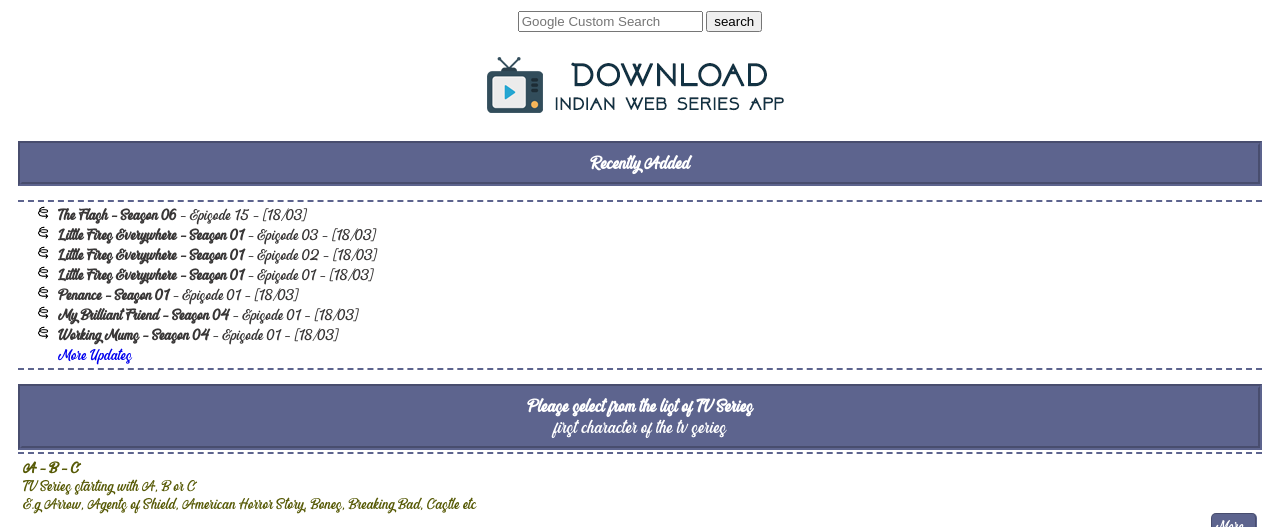
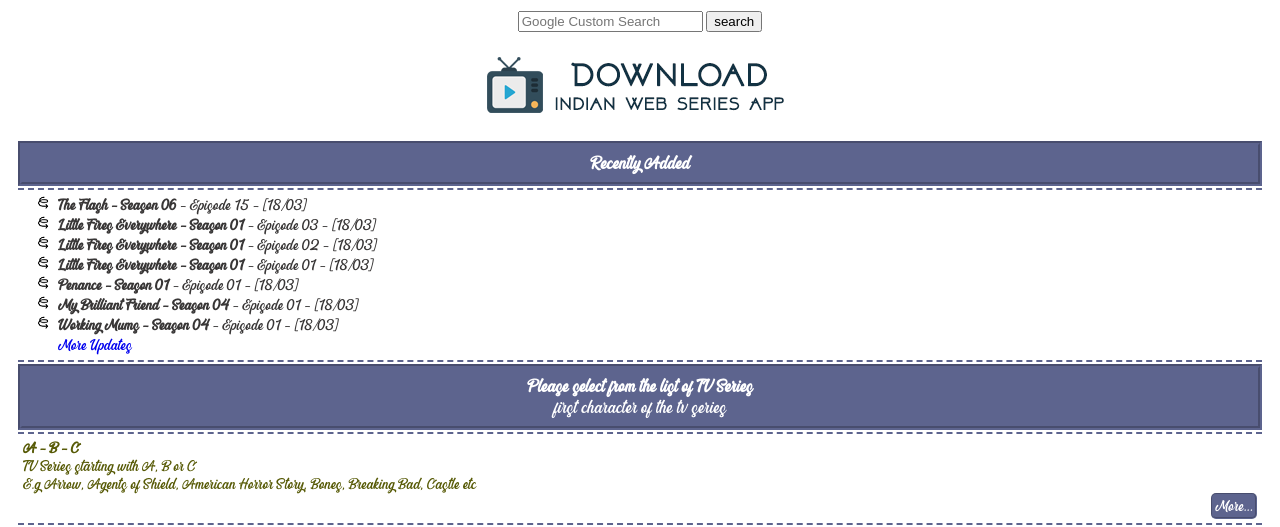
Before and after one commit to eguonzy/sandbox2, a plain HTML site: page index.html in a window 1280 px wide. Shown: the part 203-730 px from the top of the page. Drawn offline with Linux system fonts and the light colour scheme.

Commit message:
Update style.css

```diff
--- a/style.css
+++ b/style.css
@@ -50,8 +50,10 @@
     line-height: 20px;
     color: rgb(59, 57, 57);
     border-bottom: #5d648e dashed 2px;
-    padding-top: 3px;
-    padding-bottom: 3px;
+    padding-top: 5px;
+    padding-bottom: 5px;
+    margin-top: 0px;
+    margin-bottom: 0px;
 }
 
 .span span {
@@ -67,7 +69,7 @@
     background-color: #5d648e;
     color: white;
     border: groove #5d648e5e 4px;
-    margin-bottom: 1px;
+    margin-bottom: 2px;
 }
 
 html {
@@ -97,7 +99,7 @@
     color: white;
     text-align: center;
     background-color: #5d648e;
-    margin-top: 1px;
+    margin-top: 2px;
     margin-bottom: 2px;
     border: groove #5d648e5e 4px;
 }
```
